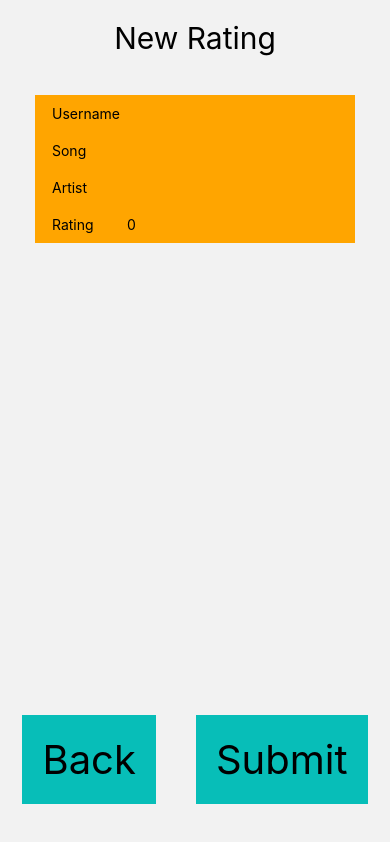
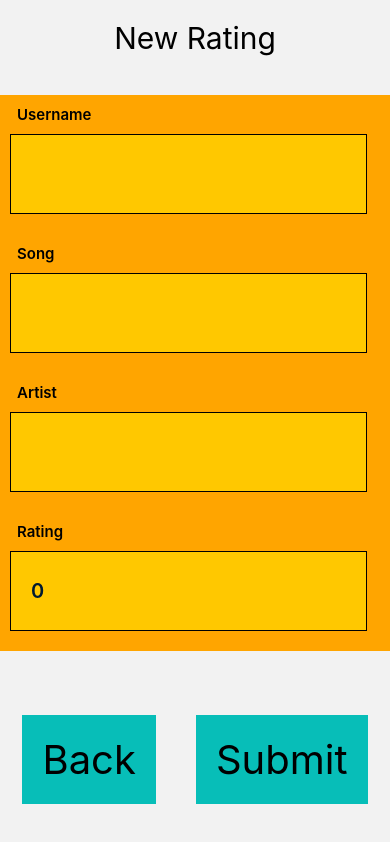
Before and after one commit to friendlymatthew/rendaratenative, a React Native app: screen /Post in a window 390 px wide. Built offline with nearby package versions, Linux system fonts and the light colour scheme; no server answers.

Commit message:
final touches

```diff
--- a/package.json
+++ b/package.json
@@ -18,7 +18,10 @@
     "react": "17.0.1",
     "react-dom": "17.0.1",
     "react-native": "0.64.3",
+    "react-native-gesture-handler": "^2.4.1",
+    "react-native-reanimated": "^2.8.0",
     "react-native-safe-area-context": "^4.2.5",
+    "react-native-screens": "^3.13.1",
     "react-native-web": "0.17.1"
   },
   "devDependencies": {
--- a/screens/HomeScreen.js
+++ b/screens/HomeScreen.js
@@ -16,10 +16,11 @@ import axios from "axios";
 const Item = (rating) => (
 	<Pressable
 		style={{
-			backgroundColor: "#0891B2",
-
+			backgroundColor: "#00D2BE",
 			marginVertical: 10,
 			flexDirection: "row",
+			borderBottomEndRadius: 15,
+			borderBottomLeftRadius: 15,
 			paddingVertical: 10,
 			flexWrap: "wrap",
 			paddingHorizontal: 20,
@@ -37,19 +38,21 @@ const Item = (rating) => (
 		}
 	>
 		<View style={{}}>
+			<Text style={{ opacity: 0.8, fontSize: 14, paddingVertical: 3 }}>
+				Posted by {rating.username}
+			</Text>
 			<Text
 				style={{
-					fontSize: 20,
-					fontWeight: 600,
-					color: "white",
+					fontSize: 30,
+					fontWeight: "600",
 					opacity: 80,
 				}}
 			>
 				{rating.song}
 			</Text>
-			<Text>{rating.artist}</Text>
+			<Text style={{}}>{rating.artist}</Text>
 		</View>
-		<Text style={{ fontSize: 30, fontWeight: 600 }}>{rating.rating}</Text>
+		<Text style={{ fontSize: 30, fontWeight: "600" }}>{rating.rating}</Text>
 	</Pressable>
 );
 
@@ -83,15 +86,27 @@ export default function HomeScreen({ route, navigation }) {
 			});
 	});
 	return (
+		<SafeAreaView style={{ flex: 1, backgroundColor: "#80142B", height: 60 }}>
 			<View style={styles.container}>
 				<View style={{ flex: 1 }}>
+					<View
+						style={{
+							flexDirection: "row",
+							padding: 10,
+							backgroundColor: "#80142B",
+						}}
+					>
 						<TouchableOpacity
 							style={styles.button}
 							onPress={() => navigation.navigate("Post", {})}
 						>
-					<Text style={styles.buttonText}>Create</Text>
+							<Text style={{ color: "white", fontSize: 30, fontWeight: "600" }}>
+								Create
+							</Text>
 						</TouchableOpacity>
 					</View>
+				</View>
+				<View style={{ flex: 1 }}></View>
 				<View style={{ flex: 8, width: 380 }}>
 					<Animated.FlatList
 						data={data}
@@ -101,25 +116,27 @@ export default function HomeScreen({ route, navigation }) {
 					/>
 				</View>
 			</View>
+		</SafeAreaView>
 	);
 }
 
 const styles = StyleSheet.create({
 	container: {
-		backgroundColor: "#ECFEFF",
+		backgroundColor: "#c6c6c6",
 		flex: 1,
 		alignItems: "center",
 		justifyContent: "center",
 		paddingVertical: 20,
 	},
 	button: {
-		backgroundColor: "#07BEB8",
+		backgroundColor: "#80142B",
 		paddingHorizontal: 8,
 		paddingVertical: 6,
 	},
 	buttonText: {
 		fontSize: 20,
-		fontWeight: 600,
+		color: "#FFFFFF",
+		fontWeight: "600",
 		opacity: 0.7,
 	},
 });
--- a/screens/PostScreen.js
+++ b/screens/PostScreen.js
@@ -112,6 +112,7 @@ export default function PostScreen({ navigation }) {
     };
 
     return (
+		<SafeAreaView style={{ flex: 1}}>
         <View style={styles.container}>
             <View style={{ flex: 1 }}>
                 <Text
@@ -124,36 +125,36 @@ export default function PostScreen({ navigation }) {
             </View>
             <View style={{ flex: 8 }}>
                 <View style={styles.field}>
-                    <Text style={{ marginHorizontal: 7 }}>Username</Text>
+                    <Text style={{ marginHorizontal: 7, fontSize: 15, fontWeight: "600", }}>Username</Text>
                     <TextInput
-                        styles={styles.input}
+                        style={styles.input}
                         onChangeText={(text) => handleUsernameChange(text)}
                         value={state.username}
                     />
                 </View>
 
                 <View style={styles.field}>
-                    <Text style={{ marginHorizontal: 7 }}>Song</Text>
+                    <Text style={{ marginHorizontal: 7, fontSize: 15, fontWeight: "600",}}>Song</Text>
                     <TextInput
-                        styles={styles.input}
+                        style={styles.input}
                         onChangeText={(text) => handleSongChange(text)}
                         value={state.song}
                     />
                 </View>
 
                 <View style={styles.field}>
-                    <Text style={{ marginHorizontal: 7 }}>Artist</Text>
+                    <Text style={{ marginHorizontal: 7, fontSize: 15, fontWeight: "600", }}>Artist</Text>
                     <TextInput
-                        styles={styles.input}
+                        style={styles.input}
                         onChangeText={(text) => handleArtistChange(text)}
                         value={state.artist}
                     />
                 </View>
 
                 <View style={styles.field}>
-                    <Text style={{ marginHorizontal: 7 }}>Rating</Text>
+                    <Text style={{ marginHorizontal: 7, fontSize: 15, fontWeight: "600", }}>Rating</Text>
                     <TextInput
-                        styles={styles.input}
+                        style={styles.input}
                         keyboardType="numeric"
                         maxLength={1}
                         onChangeText={(text) => handleRatingChange(text)}
@@ -193,6 +194,7 @@ export default function PostScreen({ navigation }) {
                 </TouchableOpacity>
             </View>
         </View>
+		</SafeAreaView>
     );
 }
 
@@ -204,9 +206,16 @@ const styles = StyleSheet.create({
         paddingVertical: 20,
     },
     input: {
-        height: 40,
-        backgroundColor: "white",
-    },
+		height: 80,
+		marginVertical: 10,
+		marginBottom: 10,
+		fontSize: 20,
+		color: "#001a30",
+		fontWeight: "600",
+		backgroundColor: "#FFC800",
+		paddingHorizontal: 20,
+		borderWidth: 1,
+	},
     button: {
         backgroundColor: "#07BEB8",
         padding: 20,
@@ -220,7 +229,10 @@ const styles = StyleSheet.create({
         justifyContent: "space-between",
         flexWrap: "wrap",
         backgroundColor: "orange",
+		alignItems: "center",
+
         paddingVertical: 10,
         paddingHorizontal: 10,
     },
+
 });
--- a/screens/RatingScreen.js
+++ b/screens/RatingScreen.js
@@ -41,43 +41,60 @@ export default function RatingScreen({ navigation, route }) {
 	};
 
 	return (
+		<SafeAreaView style={{ flex: 1}}>
 		<View
 			style={{
 				paddingHorizontal: 15,
+				backgroundColor: "#001a30",
+				height: 10000,
 			}}
 		>
-			<Text>
-				{id}, {username}, {song}, {artist}, {rating},
-			</Text>
 			<TouchableOpacity
 				onPress={() => navigation.navigate("Home", {})}
 				style={styles.button}
 			>
-				<Text>Go Back</Text>
+				<Text style={{ color: "white", fontSize: 30, fontWeight: "600" }}>
+					Go Back
+				</Text>
 			</TouchableOpacity>
-			<View>
-				<View styles={{ margin: 40 }}>
-					<View>
-						<Text>Update Song</Text>
+			<View
+				style={{
+					justifyContent: "center",
+					flexDirection: "row",
+					marginVertical: 20,
+				}}
+			>
+				<Text style={{ color: "white", fontSize: 30, fontWeight: "600" }}>
+					Update
+				</Text>
 			</View>
-					<View>
+
+			<View style={{ margin: 40, paddingHorizontal: 30 }}>
+				<Text style={{ fontSize: 20, color: "white" }}>Update Song</Text>
+
 				<TextInput
 					style={styles.input}
 					onChangeText={(text) => setSongInput(text)}
 					placeholder={song}
+					styles={{ backgroundColor: "#FFC800" }}
 				></TextInput>
-					</View>
-				</View>
+
+				<Text style={{ fontSize: 20, color: "white", }}>Update Artist</Text>
 				<TextInput
 					style={styles.input}
 					onChangeText={(text) => setArtistInput(text)}
 					placeholder="Update Artist"
 				></TextInput>
+
+				<Text style={{ fontSize: 20, color: "white",  }}>Update Rating</Text>
 				<TextInput
 					style={styles.input}
+					keyboardType="numeric"
 					onChangeText={(text) => setRatingInput(text)}
-					placeholder="Update Rating"
+					placeholder="Enter a rating 1-5"
+					maxLength={1}
 				></TextInput>
+
 			</View>
 			<View
 				style={{
@@ -88,8 +105,9 @@ export default function RatingScreen({ navigation, route }) {
 			>
 				<TouchableOpacity
 					style={{
-						backgroundColor: "red",
+						backgroundColor: "#db0a40",
 						paddingVertical: 4,
+
 						paddingHorizontal: 7,
 					}}
 					onPress={(e) => {
@@ -103,12 +121,14 @@ export default function RatingScreen({ navigation, route }) {
 						);
 					}}
 				>
-					<Text>Update</Text>
+					<Text style={{ fontSize: 30, color: "white", fontWeight: "600" }}>
+						Update
+					</Text>
 				</TouchableOpacity>
 
 				<TouchableOpacity
 					style={{
-						backgroundColor: "red",
+						backgroundColor: "#db0a40",
 						paddingVertical: 4,
 						paddingHorizontal: 7,
 					}}
@@ -117,10 +137,13 @@ export default function RatingScreen({ navigation, route }) {
 						navigation.navigate("Home", {});
 					}}
 				>
-					<Text>Delete</Text>
+					<Text style={{ fontSize: 30, color: "white", fontWeight: "600" }}>
+						Delete
+					</Text>
 				</TouchableOpacity>
 			</View>
 		</View>
+		</SafeAreaView>
 	);
 }
 
@@ -132,15 +155,26 @@ const styles = StyleSheet.create({
 		paddingVertical: 20,
 	},
 	button: {
-		backgroundColor: "#07BEB8",
+		backgroundColor: "#db0a40",
 		paddingHorizontal: 5,
 		paddingVertical: 8,
 	},
 	buttonText: {
 		fontSize: 40,
 	},
+	inputText: {
+		color: "white",
+		fontSize: 20,
+	},
 	input: {
-		height: 40,
+		height: 80,
+		marginVertical: 10,
+		marginBottom: 10,
+		fontSize: 20,
+		color: "#001a30",
+		fontWeight: "600",
+		backgroundColor: "#FFC800",
+		paddingHorizontal: 20,
 		borderWidth: 1,
 	},
 	inputFill: {
```
Also changed, not shown: 1 other file (tests, documents, lock files or other folders). Lines whose indentation alone changed are shown as unchanged.
